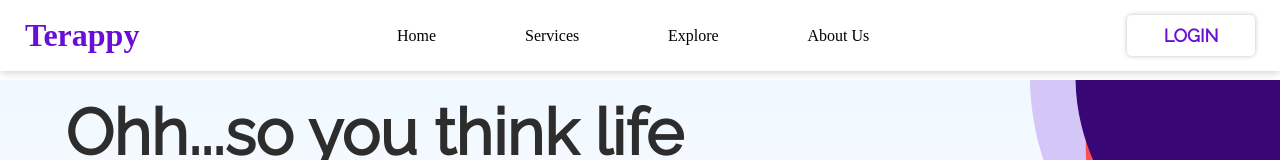
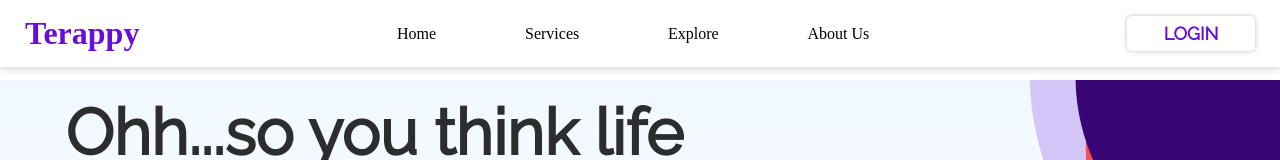
Before and after one commit to Amedzro-Elikplim/Terappy-frontend, a React (Create React App) app: page / in a window 1280 px wide. Shown: the top 160 px of the page. Built offline with nearby package versions, Linux system fonts and the light colour scheme; a web font is replaced by a local one.

Commit message:
fix nav button position in mobile view mode

```diff
--- a/src/components/Navbar/NavButton.js
+++ b/src/components/Navbar/NavButton.js
@@ -14,7 +14,7 @@ const NavButton = ({className}) => {
 export default NavButton;
 
 const StyledButton = styled.button`
-     padding: 10px;
+     padding: 7px;
      min-width: 10vw;
      border: none;
      color: ${primaryColor};
```
